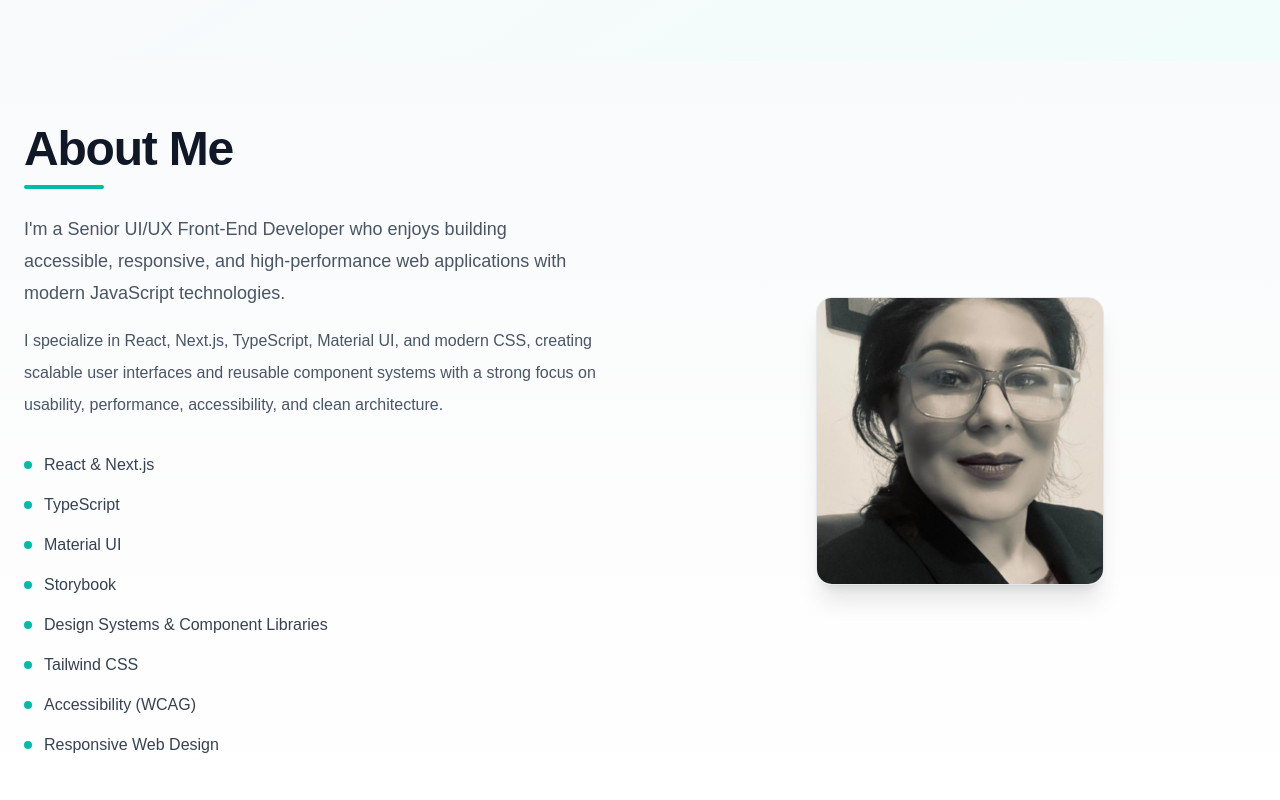
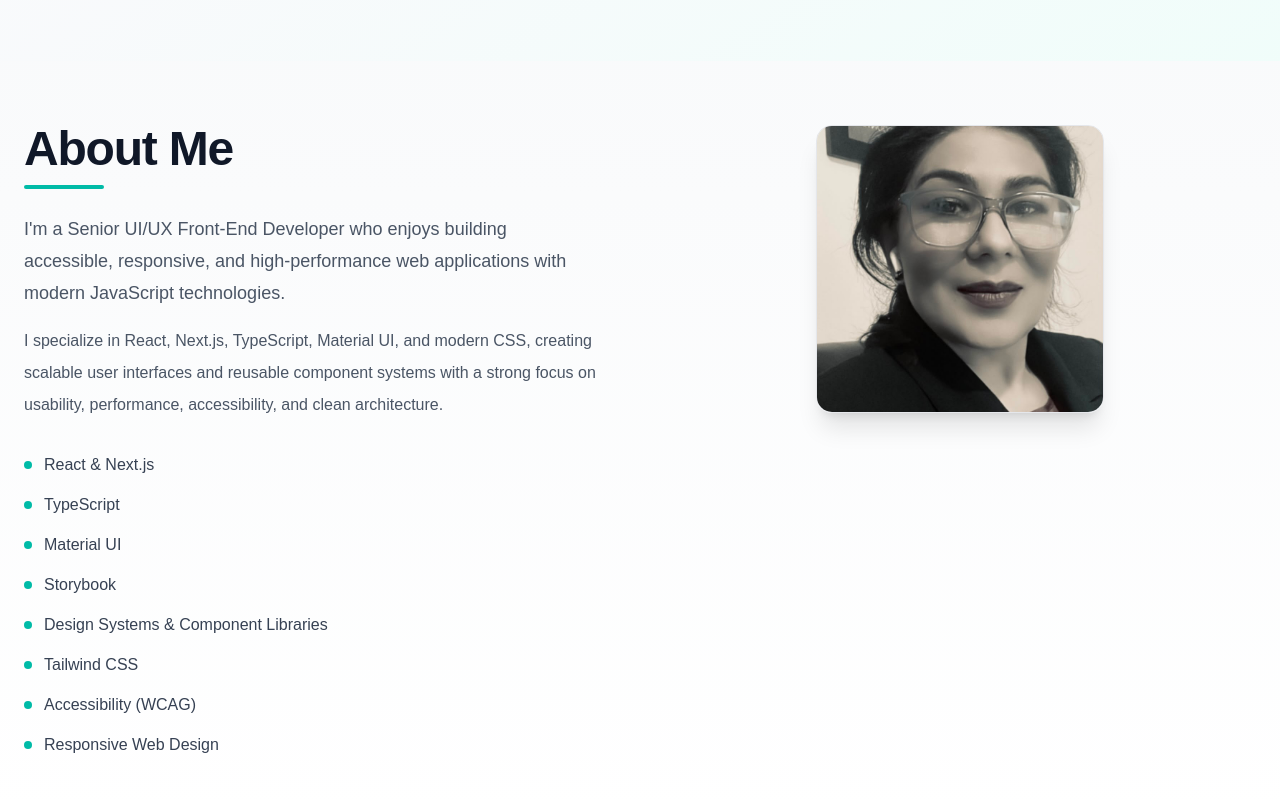
Before and after one commit to naheedkvirk/portfolio, a Next.js app: page / in a window 1280 px wide. Shown: the part 820-1620 px from the top of the page. Built offline with nearby package versions, Linux system fonts and the light colour scheme.

Commit message:
Refine About section and layout

```diff
--- a/components/About/About.tsx
+++ b/components/About/About.tsx
@@ -20,7 +20,7 @@ export default function About() {
       bg-gradient-to-b from-gray-50 to-white dark:from-gray-950 dark:to-gray-900"
     >
       <div className="mx-auto max-w-7xl px-6">
-        <div className="grid gap-12 lg:grid-cols-2 lg:items-center">
+        <div className="grid gap-12 lg:grid-cols-2 lg:items-start">
           {/* Left Column */}
           <div>
             <h2
@@ -58,7 +58,7 @@ export default function About() {
           </div>
 
           {/* Right Column */}
-          <div className="flex justify-center">
+          <div className="flex justify-center lg-justyfy-end">
             <div
               className="group relative h-64 w-64 overflow-hidden rounded-2xl
             border border-gray-200 shadow-xl
```
